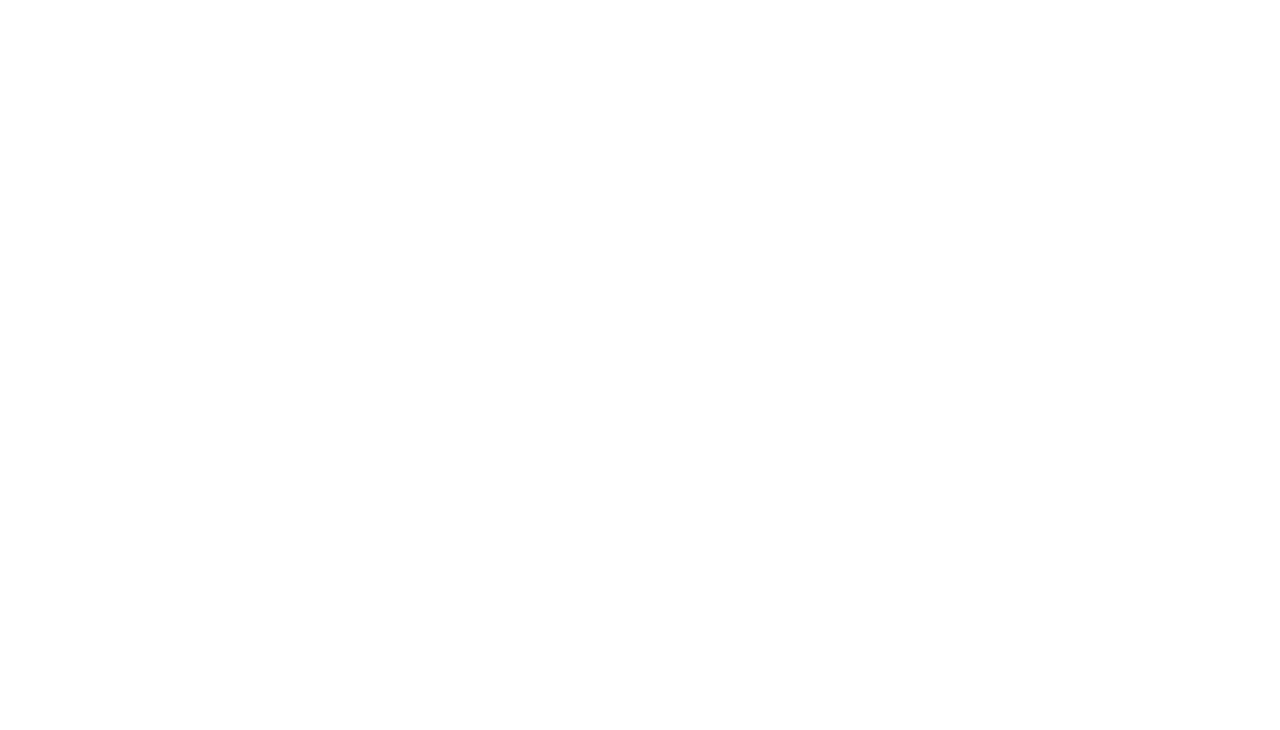
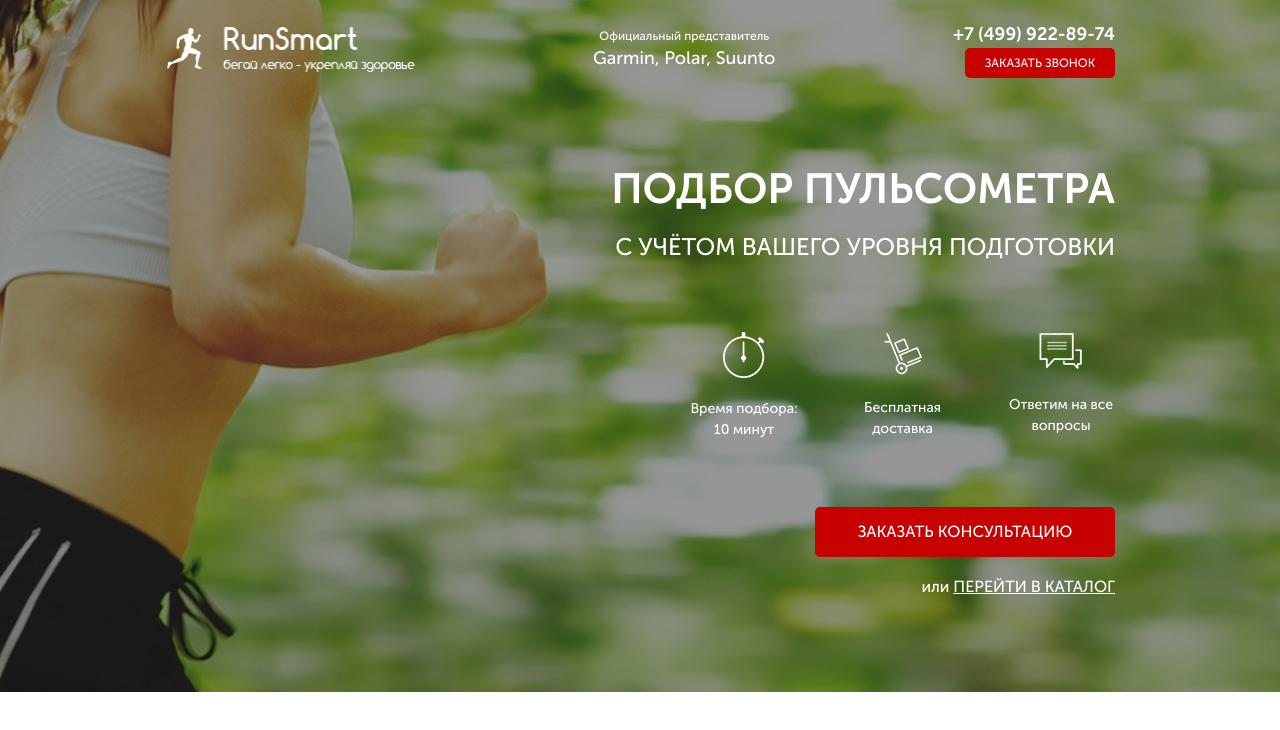
Before and after one commit to ptolik/projects, a website: page src/index.html in a window 1280 px wide. Drawn offline with nearby package versions, Linux system fonts and the light colour scheme; files that its build step writes are made by us from their sources.

Commit message:
first section

```diff
--- a/src/index.html
+++ b/src/index.html
@@ -10,13 +10,48 @@
     <title>Пульсометры</title>
 </head>
 <body>
-    <header>
+    <div class="promo">
         <div class="container">
-            <span></span>
-            <span></span>
-            <span></span>
+            <header class="header">
+                <a href="#" class="header__logo">
+                    <img src="icons/logo.png" alt="logo">
+                </a>
+                <div class="header__official">
+                    Официальный представитель
+                    <span> Garmin, Polar, Suunto</span>
+                </div>
+                <div class="header__contacts">
+                    <a href="tel:+74999228974" class="header__phone">+7 (499) 922-89-74</a>
+                    <button class="button">заказать звонок</button>
+                </div>
+                </header>
+                <div class="promo__wrapper">
+                    <h1 class="promo__header">Подбор пульсометра</h1>
+                    <h2 class="promo__subheader">с учётом Вашего уровня подготовки</h2>
+                    <div class="promo__icons">
+                        <div class="promo__icon">
+                            <img src="/icons/main_screen/timer.png" alt="timer">
+                            Время подбора:
+                            10 минут
+                        </div>
+                        <div class="promo__icon">
+                            <img src="/icons/main_screen/hand-cart.png" alt="hand-cart">
+                            Бесплатная
+                            доставка
+                        </div>
+                        <div class="promo__icon">
+                            <img src="/icons/main_screen/messages.png" alt="messages">
+                            Ответим
+                            на все вопросы
+                        </div>
+                    </div>
+                    <button class="button button_main">заказать кОНСУЛЬТАЦИЮ</button>
+                    <div class="promo__link">
+                            или
+                            <a href="#">ПЕРЕЙТИ В КАТАЛОГ</a>
+                    </div>
+                </div>
         </div>
-
-    </header>
+    </div>
 </body>
 </html>
--- /dev/null
+++ b/src/sass/base/_variables.scss
@@ -0,0 +1 @@
+$main-color: #c70101;
--- /dev/null
+++ b/src/sass/blocks/_buttons.scss
@@ -0,0 +1,17 @@
+.button {
+    width: 150px;
+    height: 30px;
+    border-radius: 5px;
+    background-color: $main-color;
+    border: none;
+    color: #ffffff;
+    font-size: 12px;
+    font-weight: 500;
+    text-transform: uppercase;
+    &_main {
+        margin-top: 67px;
+        width: 300px;
+        height: 50px;
+        font-size: 16px;
+    }
+}
--- /dev/null
+++ b/src/sass/blocks/_header.scss
@@ -0,0 +1,37 @@
+.header {
+    display: flex;
+    justify-content: space-between;
+    align-items: center;
+    &__logo {
+        width: 250px;
+        img {
+            width: 100%;
+        }
+    }
+    &__official {
+        color: #ffffff;
+        font-size: 12px;
+        font-weight: 500;
+        text-align: center;
+        span {
+            display: block;
+            font-size: 18px;
+        }
+    }
+    &__phone {
+        display: block;
+        color: #ffffff;
+        font-size: 18px;
+        font-weight: 700;
+        &:hover {
+            color: #fff;
+            text-decoration: none;
+        }
+    }
+    &__contacts {
+        display: flex;
+        flex-direction: column;
+        align-items: flex-end;
+    }
+
+}
--- /dev/null
+++ b/src/sass/blocks/_promo.scss
@@ -0,0 +1,56 @@
+.promo {
+    min-height: 650px;
+    padding: 21px 0 93px 0;
+    background: url("../../img/main.jpg") center (center/cover) no-repeat;
+    &__wrapper {
+        display: flex;
+        flex-direction: column;
+        align-items: flex-end;
+        margin-top: 90px;
+    }
+    &__header {
+        color: #ffffff;
+        font-size: 42px;
+        font-weight: 700;
+        text-transform: uppercase;
+        line-height: 42px;
+    }
+    &__subheader {
+        margin-top: 17px;
+        color: #ffffff;
+        font-size: 24px;
+        line-height: 24px;
+        font-weight: 500;
+        text-transform: uppercase;
+    }
+    &__icons {
+        margin-top: 65px;
+        width: 425px;
+        display: flex;
+        justify-content: space-between;
+    }
+    &__icon {
+        width: 108px;
+        text-align: center;
+        color: #ffffff;
+        font-size: 14px;
+        font-weight: 500;
+        img {
+            display: block;
+            margin: 0 auto;
+            margin-bottom: 20px;
+
+        }
+    }
+    &__link {
+        color: #ffffff;
+        font-size: 16px;
+        font-weight: 500;
+        margin-top: 18px;
+        a {
+            color: #fff;
+            text-decoration: underline;
+            text-transform: uppercase;
+        }
+    }
+}
--- a/src/sass/style.scss
+++ b/src/sass/style.scss
@@ -0,0 +1,13 @@
+@import 'base/variables';
+* {
+    font-family: 'Museo Sans Cyrl', sans-serif;
+}
+.container {
+    max-width: 950px;
+    margin: 0 auto;
+}
+@import 'blocks/promo';
+@import 'blocks/header.scss';
+@import 'blocks/buttons';
+@import 'blocks/advantages';
+@import 'blocks/titles';
```
Also changed, not shown: package.json (added, +29 -0 lines), src/css/style.min.css (added), src/sass/base/_mixins.scss (added), src/sass/blocks/_advantages.scss (added), src/sass/blocks/_titles.scss (added), 2 other files.
